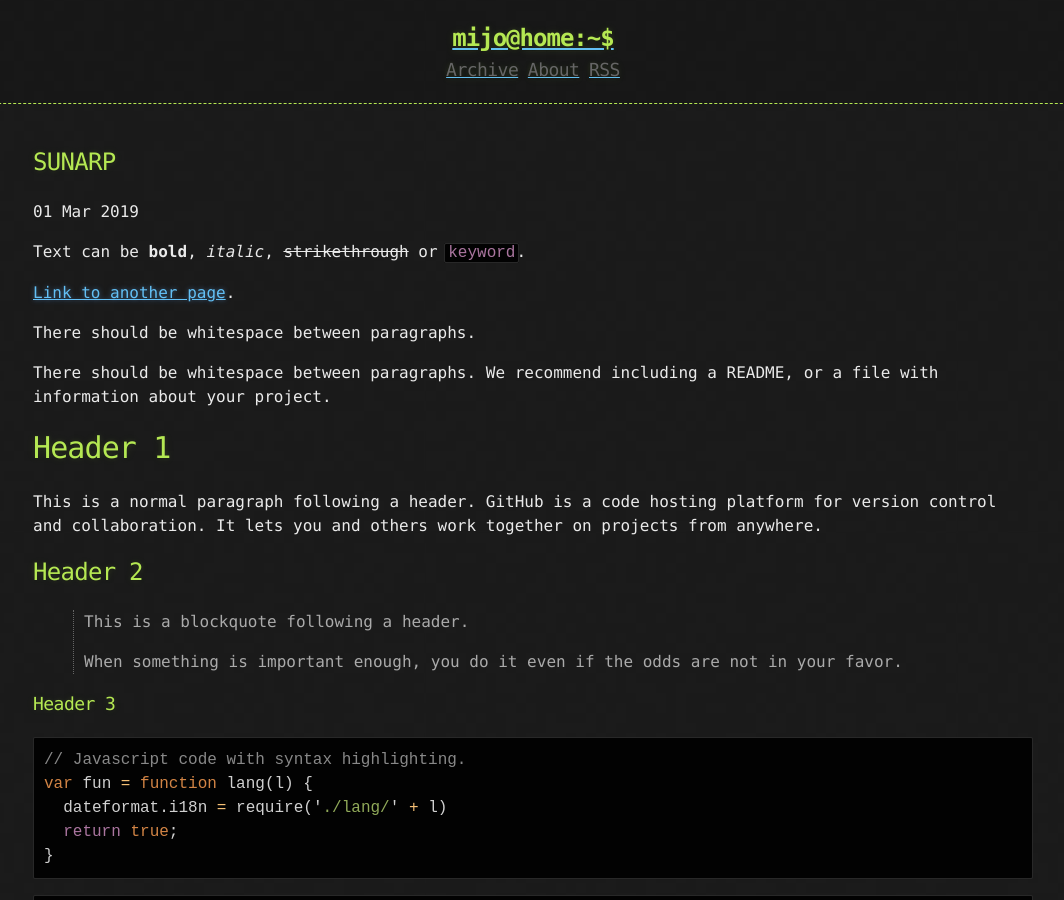
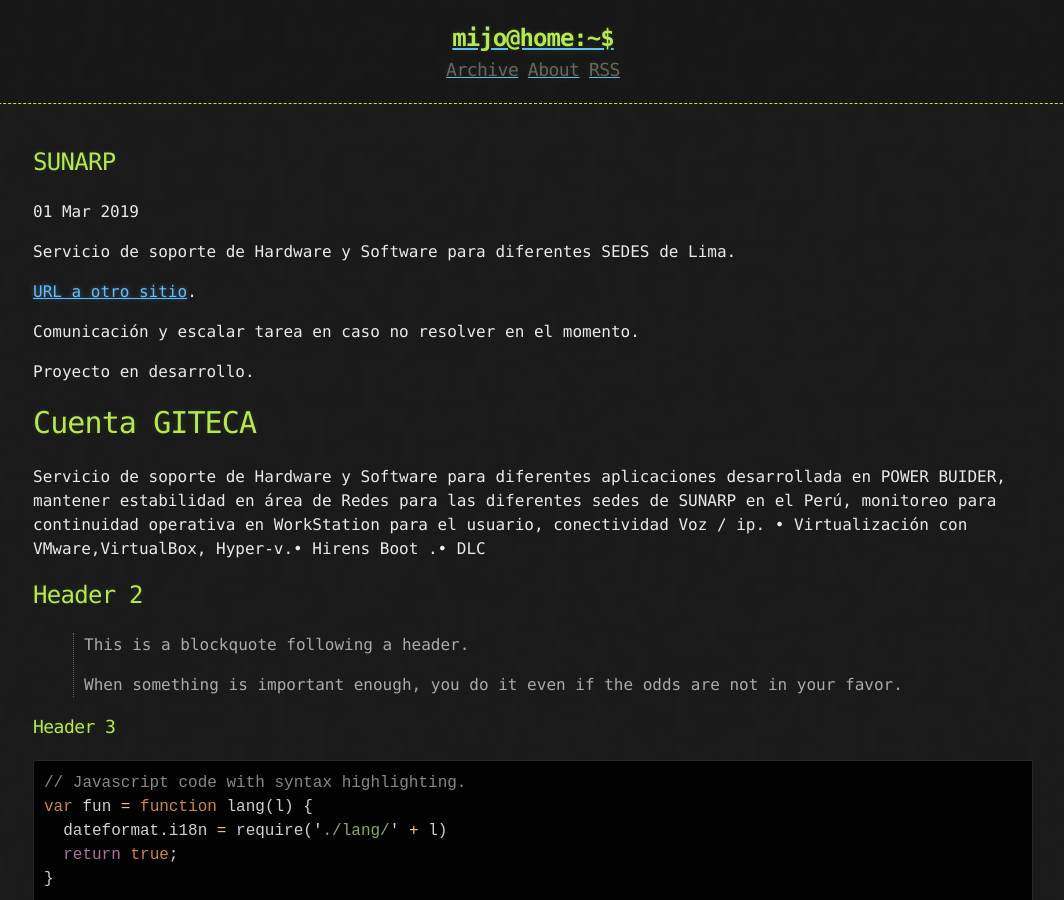
Before and after one commit to parramiguel/parramiguel.github.io, a Jekyll site: the page built from _posts/2019-03-01-SUNARP.md, in a window 1280 px wide and 900 px high. Shown: the whole window, without its empty margins (107-1171 px from the left). Built offline with Jekyll 4.4.1, drawn with Linux system fonts in a browser that asks for light colours.

```diff
--- a/_posts/2019-03-01-SUNARP.md
+++ b/_posts/2019-03-01-SUNARP.md
@@ -3,17 +3,19 @@ title: SUNARP
 published: true
 ---
 
-Text can be **bold**, _italic_, ~~strikethrough~~ or `keyword`.
+Servicio de soporte de Hardware y Software para diferentes SEDES de Lima.
 
-[Link to another page](another-page).
+[URL a otro sitio](otra-pagina).
 
-There should be whitespace between paragraphs.
+Comunicación y escalar tarea en caso no resolver en el momento.
 
-There should be whitespace between paragraphs. We recommend including a README, or a file with information about your project.
+Proyecto en desarrollo.
 
-# [](#header-1)Header 1
+# [](#header-1)Cuenta GITECA
 
-This is a normal paragraph following a header. GitHub is a code hosting platform for version control and collaboration. It lets you and others work together on projects from anywhere.
+Servicio de soporte de Hardware y Software para diferentes aplicaciones desarrollada en POWER BUIDER, mantener estabilidad en área
+de Redes para las diferentes sedes de SUNARP en el Perú, monitoreo para continuidad operativa en WorkStation para el usuario,
+conectividad Voz / ip. • Virtualización con VMware,VirtualBox, Hyper-v.• Hirens Boot .• DLC
 
 ## [](#header-2)Header 2
 
```
